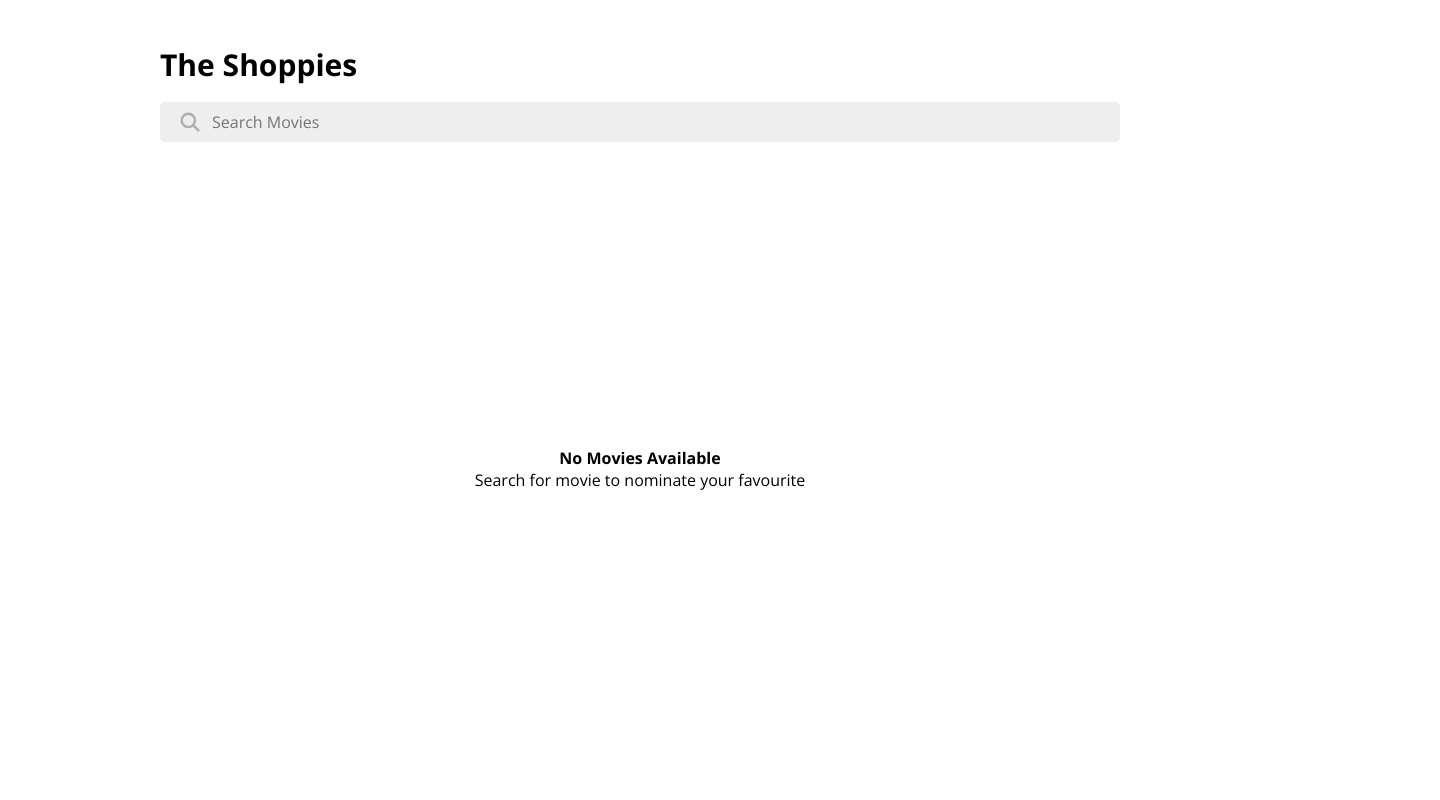
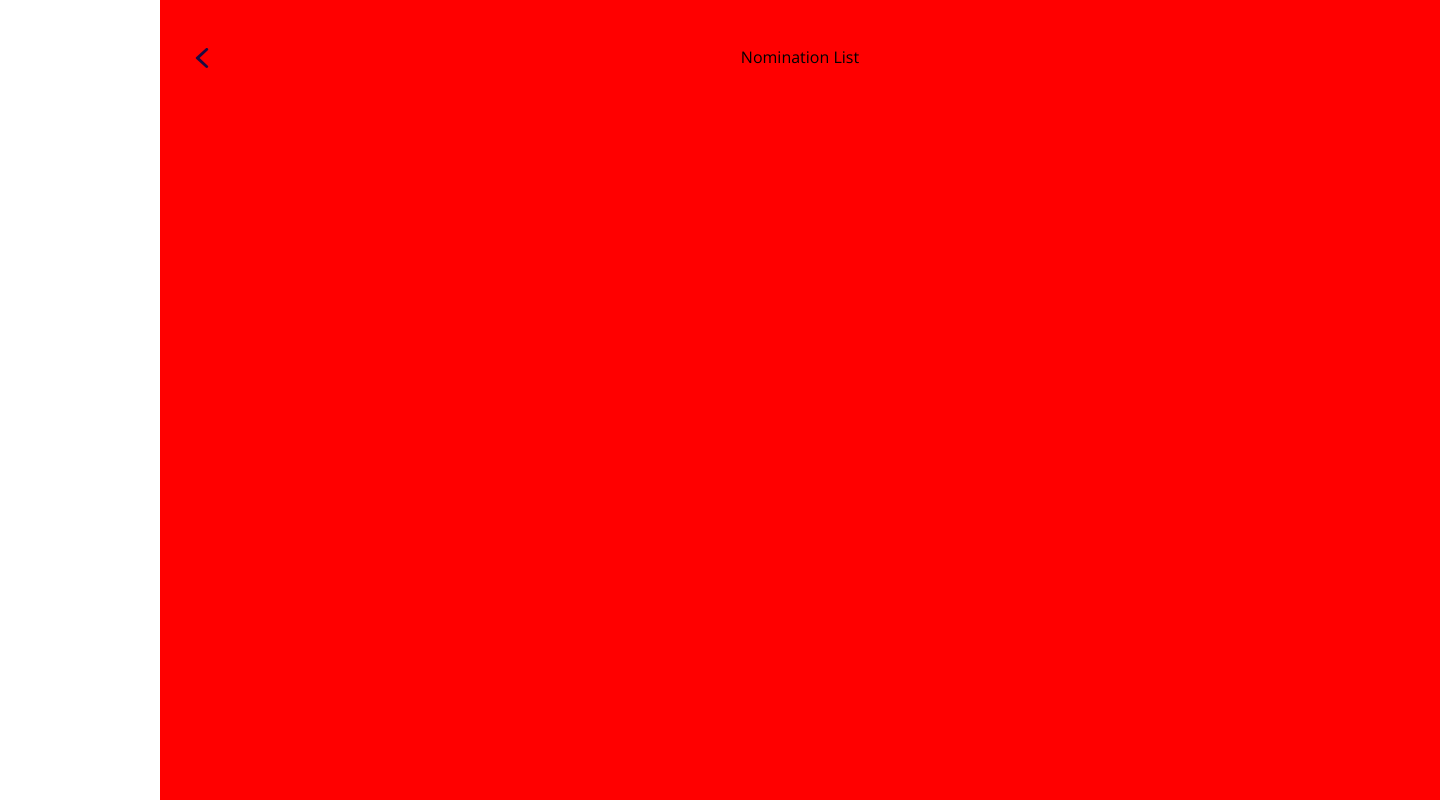
Before and after one commit to justiceotuya/the-shoppies, a React (Create React App) app: page / in a window 1280 px wide. Shown: the whole page, 1440 px wide, since content can reach past the window. Built offline with nearby package versions, Linux system fonts and the light colour scheme.

Commit message:
start nominated section

```diff
--- a/src/pages/home/Home.style.ts
+++ b/src/pages/home/Home.style.ts
@@ -1,10 +1,7 @@
 import styled from 'styled-components';
+import {ReactComponent as Back} from '../../assets/icons/back.svg'
 
 export const StyledHome = styled.section`
-@media screen and (max-width: 699px){
-    padding-left: 1em;
-    padding-right: 1em;
-}
 
 .movies_container {
     display: grid;
@@ -26,7 +23,7 @@ export const StyledHome = styled.section`
     bottom: 30px;
     background: black;
     border-radius: 50%;
-    border:none;
+    border:2px solid #F7B500;
     width: 50px;
     height: 50px;
     display: grid;
@@ -55,4 +52,38 @@ transition: transform .2s ease-in-out;
     text-transform: uppercase;
     font-weight: bold;
 }
+
+@media screen and (max-width: 699px){
+    padding-left: 1em;
+    padding-right: 1em;
+.scrollToTop {
+right: 20px;
+}
+}
 `
+
+export const StyledNominationContainer = styled.section`
+    position: absolute;
+    top: 0;
+    bottom: 0;
+    width: 100%;
+    z-index: 2;
+    padding: 2em;
+    background: red;
+
+    .header {
+      position:relative;
+      display: grid;
+    place-content: center;
+    height: 50px
+    }
+`;
+
+export const BackIcon = styled(Back)`
+    position: absolute;
+    z-index: 3;
+    left: 0px;
+    top: 16px;
+    width: 20px;
+    height: 20px;
+`
--- a/src/pages/home/Home.tsx
+++ b/src/pages/home/Home.tsx
@@ -9,7 +9,7 @@ import {
     MovieContainerComponent,
     ScrollToTopComponent
 } from './components'
-import { StyledHome } from './Home.style'
+import { BackIcon, StyledHome, StyledNominationContainer } from './Home.style'
 import { IMoviesObjs } from './interfaces'
 
 
@@ -48,10 +48,12 @@ export const Home = () => {
         }
     }, [searchText])
 
+
     useEffect(() => {
         window.addEventListener('scroll', handleScroll);
         return () => window.removeEventListener('scroll', handleScroll);
     }, []);
+
 
     const handleScroll = () => {
         handleShowScrollButton()
@@ -170,6 +172,13 @@ export const Home = () => {
             {
                 isFetching && (pagination.currentPage - 1 !== pagination.totalPage) && <p style={{ textAlign: 'center' }}> Fetching more Movies ...</p>
             }
+
+            <StyledNominationContainer>
+                <header className="header">
+<BackIcon/>
+                <p>Nomination List</p>
+                </header>
+            </StyledNominationContainer>
         </Layout>
     )
 }
```
Also changed, not shown: 2 other files (tests, documents, lock files or other folders).
